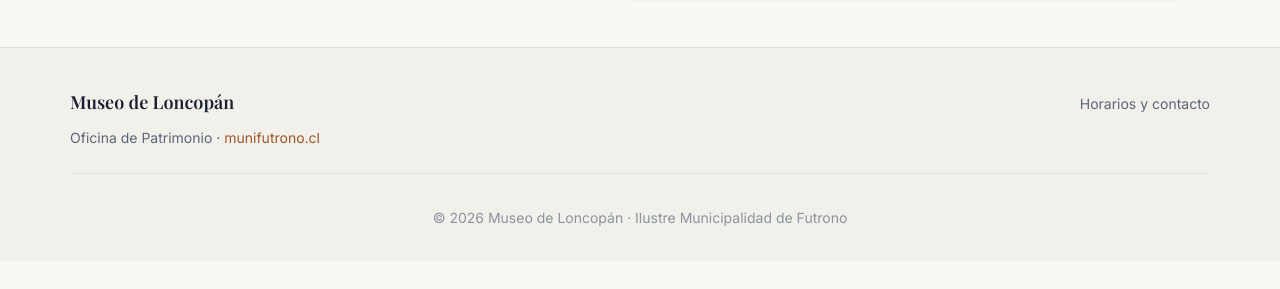
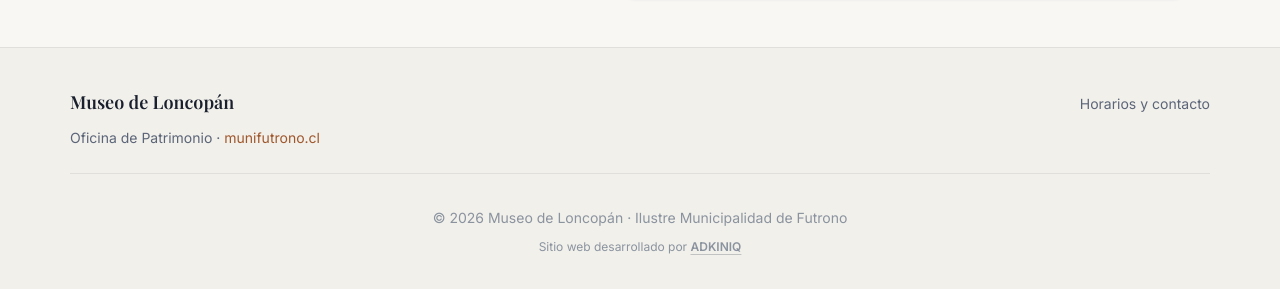
Before and after one commit to Nicolas-Espinoza-Reyes-1991/museo-loncopan, a plain HTML site: page index.html in a window 1280 px wide. Shown: the part 1408-1697 px from the top of the page. Before the commit the page ends 1669 px from the top, so only its background shows below. Drawn offline with nearby package versions, Linux system fonts and the light colour scheme; a web font is replaced by a local one.

Commit message:
se agrega nombre de empresa donante

```diff
--- a/index.html
+++ b/index.html
@@ -184,6 +184,7 @@
     </div>
     <div class="footer-bottom">
       <p>&copy; 2026 Museo de Loncopán · Ilustre Municipalidad de Futrono</p>
+      <p class="footer-sub footer-attribution">Sitio web desarrollado por <a href="https://adkiniq.cl" target="_blank" rel="noopener noreferrer">ADKINIQ</a></p>
     </div>
   </footer>
 
--- a/styles.css
+++ b/styles.css
@@ -1764,6 +1764,30 @@
 .footer-sub {
   margin-top: var(--space-1);
   font-size: var(--text-xs);
+}
+
+.footer-attribution {
+  margin-top: var(--space-2);
+  font-size: var(--text-xs);
+  color: var(--color-text-tertiary);
+}
+
+.footer-attribution a {
+  color: inherit;
+  font-weight: 600;
+  text-decoration: underline;
+  text-underline-offset: 3px;
+  text-decoration-color: rgba(26, 31, 46, 0.22);
+  transition: color var(--transition), text-decoration-color var(--transition);
+}
+
+.footer-attribution a:hover {
+  color: var(--color-earth);
+  text-decoration-color: currentColor;
+}
+
+.footer-attribution a:focus-visible {
+  outline-offset: 3px;
 }
 
 .footer-nav {
```
Also changed, not shown: 404.html (+1 -0 lines), coleccion.html (+1 -0 lines), nosotros.html (+1 -0 lines).
